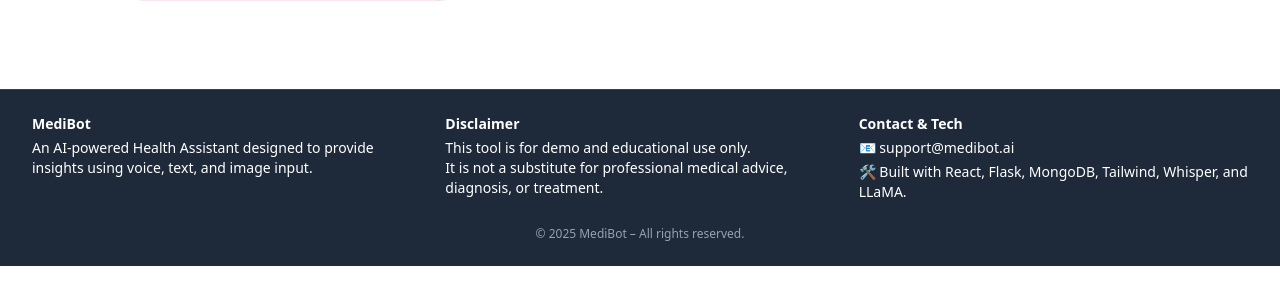
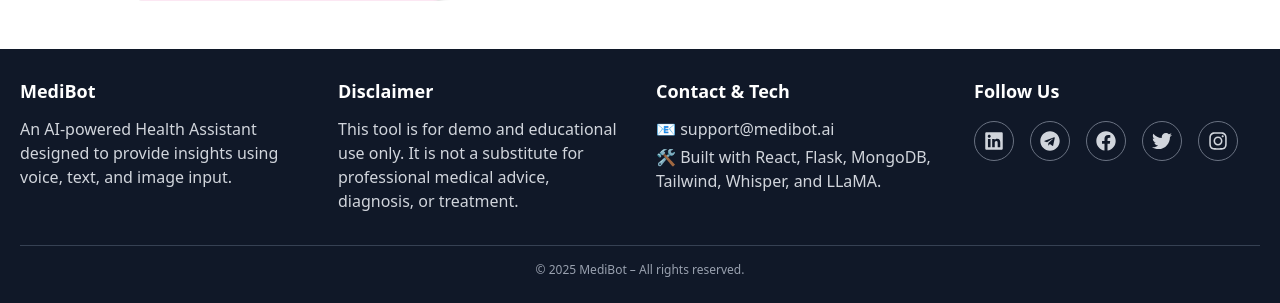
Before and after one commit to shubham7r/AI_HealthCare_Chatbot, a React (Vite) app in the folder client/: page / in a window 1280 px wide. Shown: the part 1992-2295 px from the top of the page. Before the commit the page ends 2258 px from the top, so only its background shows below. Built offline with nearby package versions, Linux system fonts and the light colour scheme.

Commit message:
update footersection

```diff
--- a/client/src/App.css
+++ b/client/src/App.css
@@ -1 +1,2 @@
 @import url('https://unpkg.com/leaflet/dist/leaflet.css');
+@import "@fortawesome/fontawesome-free/css/all.min.css";
--- a/client/src/components/Footer.jsx
+++ b/client/src/components/Footer.jsx
@@ -1,32 +1,95 @@
+import React from "react";
+import {
+  FaLinkedin,
+  FaTelegram,
+  FaFacebook,
+  FaTwitter,
+  FaInstagram,
+} from "react-icons/fa";
+
 function Footer() {
   return (
-    <footer className="bg-gray-800 text-white py-6 mt-10 border-t border-gray-700">
-      <div className="max-w-7xl mx-auto px-4 sm:px-6 lg:px-8 grid grid-cols-1 md:grid-cols-3 gap-6 text-sm">
+    <footer className="bg-gray-900 text-gray-300 py-7 px-5">
+      <div className="max-w-7xl mx-auto grid grid-cols-1 md:grid-cols-4 gap-8">
+        {/* About Section */}
         <div>
-          <h3 className="font-semibold mb-1">MediBot</h3>
+          <h3 className="font-semibold text-white mb-3 text-lg">MediBot</h3>
           <p>
             An AI-powered Health Assistant designed to provide insights using
             voice, text, and image input.
           </p>
         </div>
+
+        {/* Disclaimer */}
         <div>
-          <h3 className="font-semibold mb-1">Disclaimer</h3>
+          <h3 className="font-semibold text-white mb-3 text-lg">Disclaimer</h3>
           <p>
-            This tool is for demo and educational use only.
-            <br />
-            It is not a substitute for professional medical advice, diagnosis,
-            or treatment.
+            This tool is for demo and educational use only. It is not a
+            substitute for professional medical advice, diagnosis, or treatment.
           </p>
         </div>
+
+        {/* Contact & Tech */}
         <div>
-          <h3 className="font-semibold mb-1">Contact & Tech</h3>
+          <h3 className="font-semibold text-white mb-3 text-lg">
+            Contact & Tech
+          </h3>
           <p>📧 support@medibot.ai</p>
           <p className="mt-1">
             🛠 Built with React, Flask, MongoDB, Tailwind, Whisper, and LLaMA.
           </p>
         </div>
+
+        {/* Social Media */}
+        <div>
+          <h3 className="text-lg font-semibold text-white mb-4">Follow Us</h3>
+          <div className="flex space-x-4">
+            <a
+              href="https://www.linkedin.com"
+              target="_blank"
+              rel="noopener noreferrer"
+              className="flex items-center justify-center w-10 h-10 rounded-full border border-gray-500 hover:bg-blue-600 hover:text-white"
+            >
+              <FaLinkedin size={20} />
+            </a>
+            <a
+              href="https://t.me/yourchannel"
+              target="_blank"
+              rel="noopener noreferrer"
+              className="flex items-center justify-center w-10 h-10 rounded-full border border-gray-500 hover:bg-blue-500 hover:text-white"
+            >
+              <FaTelegram size={20} />
+            </a>
+            <a
+              href="https://facebook.com"
+              target="_blank"
+              rel="noopener noreferrer"
+              className="flex items-center justify-center w-10 h-10 rounded-full border border-gray-500 hover:bg-blue-700 hover:text-white"
+            >
+              <FaFacebook size={20} />
+            </a>
+            <a
+              href="https://twitter.com"
+              target="_blank"
+              rel="noopener noreferrer"
+              className="flex items-center justify-center w-10 h-10 rounded-full border border-gray-500 hover:bg-blue-400 hover:text-white"
+            >
+              <FaTwitter size={20} />
+            </a>
+            <a
+              href="https://instagram.com"
+              target="_blank"
+              rel="noopener noreferrer"
+              className="flex items-center justify-center w-10 h-10 rounded-full border border-gray-500 hover:bg-pink-500 hover:text-white"
+            >
+              <FaInstagram size={20} />
+            </a>
+          </div>
+        </div>
       </div>
-      <div className="text-center text-xs text-gray-400 mt-6">
+
+      {/* Bottom Text */}
+      <div className="text-center text-xs text-gray-400 mt-8 border-t border-gray-700 pt-4">
         © 2025 MediBot – All rights reserved.
       </div>
     </footer>
--- a/client/src/components/home/HeroSection.jsx
+++ b/client/src/components/home/HeroSection.jsx
@@ -43,7 +43,7 @@ const HeroSection = () => {
 
               <div className="flex items-center gap-3">
                 <CalendarDays className="text-purple-600 w-5 h-5" />
-                <span>May 29, 2025</span>
+                <span>Aug 26, 2025</span>
               </div>
 
               <div className="flex items-center gap-3">
--- a/client/src/components/home/TableofContents.jsx
+++ b/client/src/components/home/TableofContents.jsx
@@ -19,20 +19,20 @@ Data-Driven Insights – Analyzes patient interactions to help improve services
 Result: Better healthcare experiences, happier patients, and more efficient hospital operations.`,
     },
     {
-      title: "What are the Use Cases of WhatsApp Chatbot?",
-      content: `WhatsApp chatbots are used in customer service, order tracking, appointment booking, and lead generation. Businesses can automate FAQs and provide 24/7 support.`,
+      title: "What are the Use Cases of  Chatbot?",
+      content: `Chatbots are used in customer service, order tracking, appointment booking, and lead generation. Businesses can automate FAQs and provide 24/7 support.`,
     },
     {
       title: "What are the Challenges, and How Can They be Mitigated?",
       content: `Some challenges include integration complexity, maintaining human-like conversations, and data privacy. These can be mitigated through AI enhancements and compliance frameworks.`,
     },
     {
-      title: "How to Get Started with WhatsApp Chatbot?",
+      title: "How to Get Started with  Chatbot?",
       content: `Start by identifying your business goal, choose a platform like Twilio or Exotel, build conversational flows, and test thoroughly before going live.`,
     },
     {
       title: "How Can Exotel Transform Your Business?",
-      content: `Exotel provides scalable, reliable WhatsApp API integration with advanced analytics, voice call support, and CRM integrations to streamline customer communication.`,
+      content: `Exotel provides scalable, reliable  API integration with advanced analytics, voice call support, and CRM integrations to streamline customer communication.`,
     },
   ];
 
```
